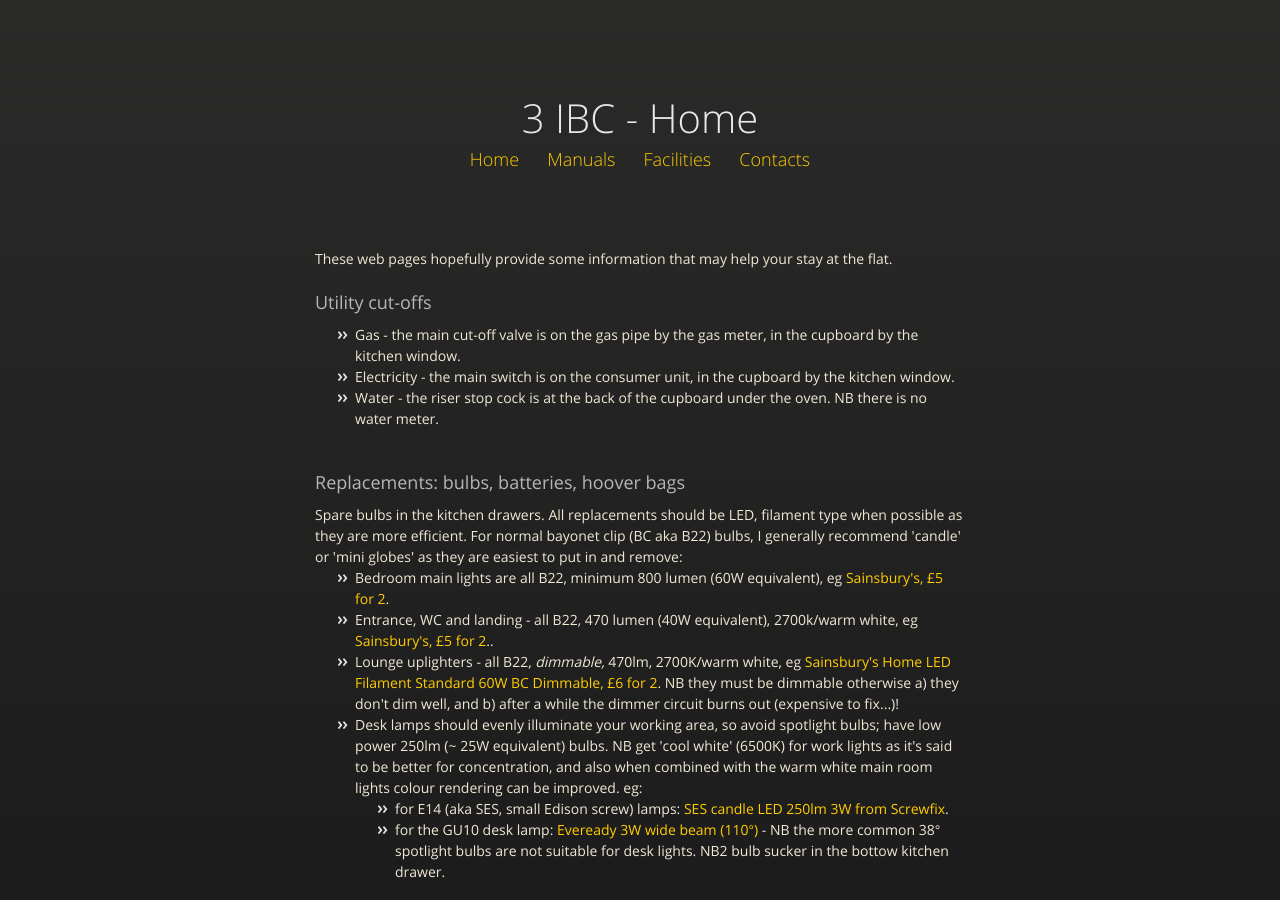
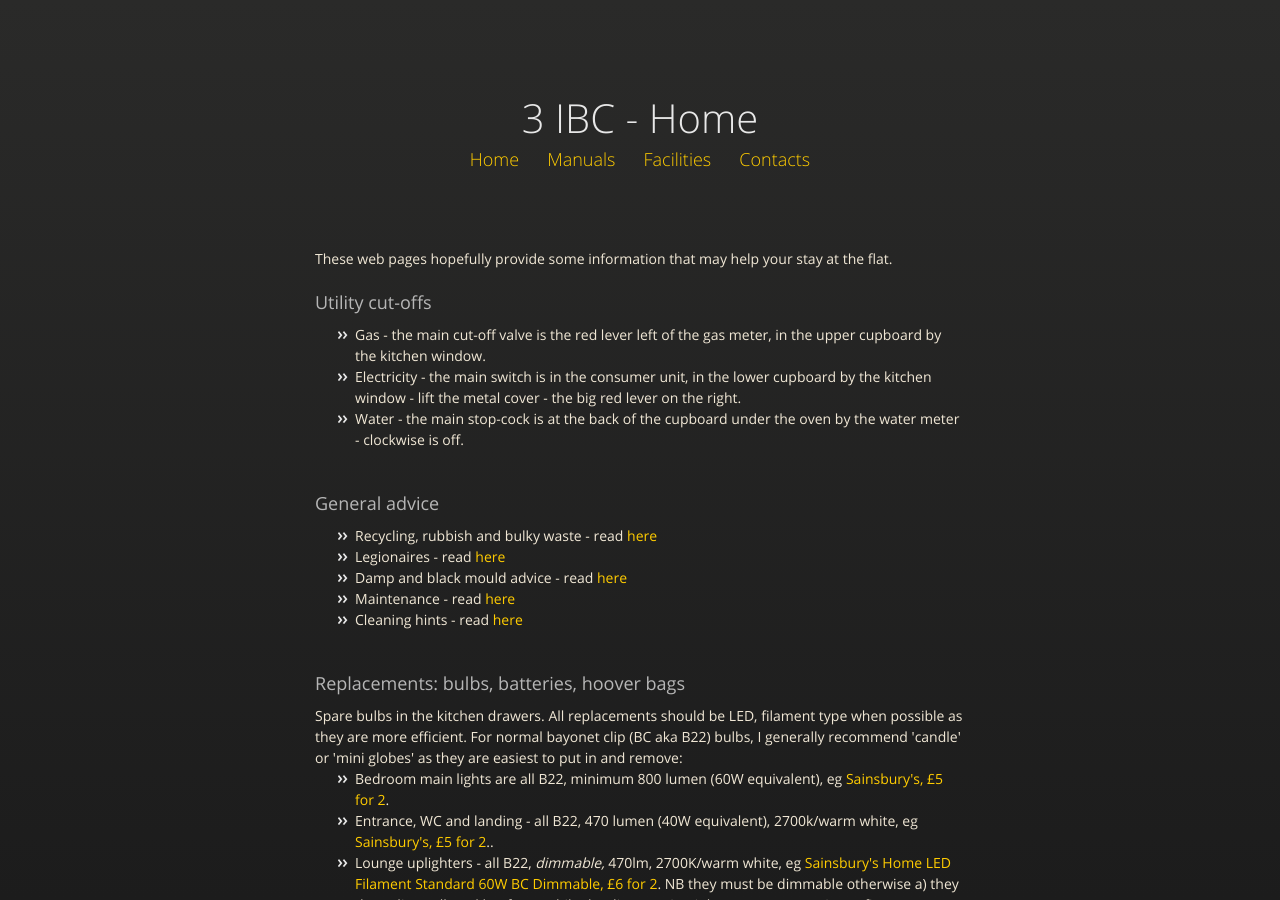
Before and after one commit to owenlydiard/3ibc, a Jekyll site: the page built from index.html, in a window 1280 px wide and 900 px high. Built offline with Jekyll 4.4.1, drawn with Linux system fonts in a browser that asks for light colours; nearby versions of some CDN libraries.

Commit message:
Tenants' advice going online.

```diff
--- a/index.html
+++ b/index.html
@@ -12,9 +12,19 @@ These web pages hopefully provide some information that may help your stay at th
 <br>
 <h3>Utility cut-offs</h3>
 <ul>
-<li>Gas - the main cut-off valve is on the gas pipe by the gas meter, in the cupboard by the kitchen window.</li>
-<li>Electricity - the main switch is on the consumer unit, in the cupboard by the kitchen window.</li>
-<li>Water - the riser stop cock is at the back of the cupboard under the oven. NB there is no water meter.</li>
+<li>Gas - the main cut-off valve is the red lever left of the gas meter, in the upper cupboard by the kitchen window.</li>
+<li>Electricity - the main switch is in the consumer unit, in the lower cupboard by the kitchen window - lift the metal cover - the big red lever on the right.</li>
+<li>Water - the main stop-cock is at the back of the cupboard under the oven by the water meter - clockwise is off.</li>
+</ul>
+
+<br>
+<h3>General advice</h3>
+<ul>
+<li>Recycling, rubbish and bulky waste - read <a href='docs/IBC-tenants_guide~Apr2026.pdf#page=2'>here</a></li>
+<li>Legionaires - read <a href='docs/IBC-tenants_guide~Apr2026.pdf#page=3'>here</a></li>
+<li>Damp and black mould advice - read <a href='docs/IBC-tenants_guide~Apr2026.pdf#page=4'>here</a></li>
+<li>Maintenance - read <a href='docs/IBC-tenants_guide~Apr2026.pdf#page=6'>here</a></li>
+<li>Cleaning hints - read <a href='docs/IBC-tenants_guide~Apr2026.pdf#page=7'>here</a></li>
 </ul>
 
 <br>
```
Also changed, not shown: 1 other file.
